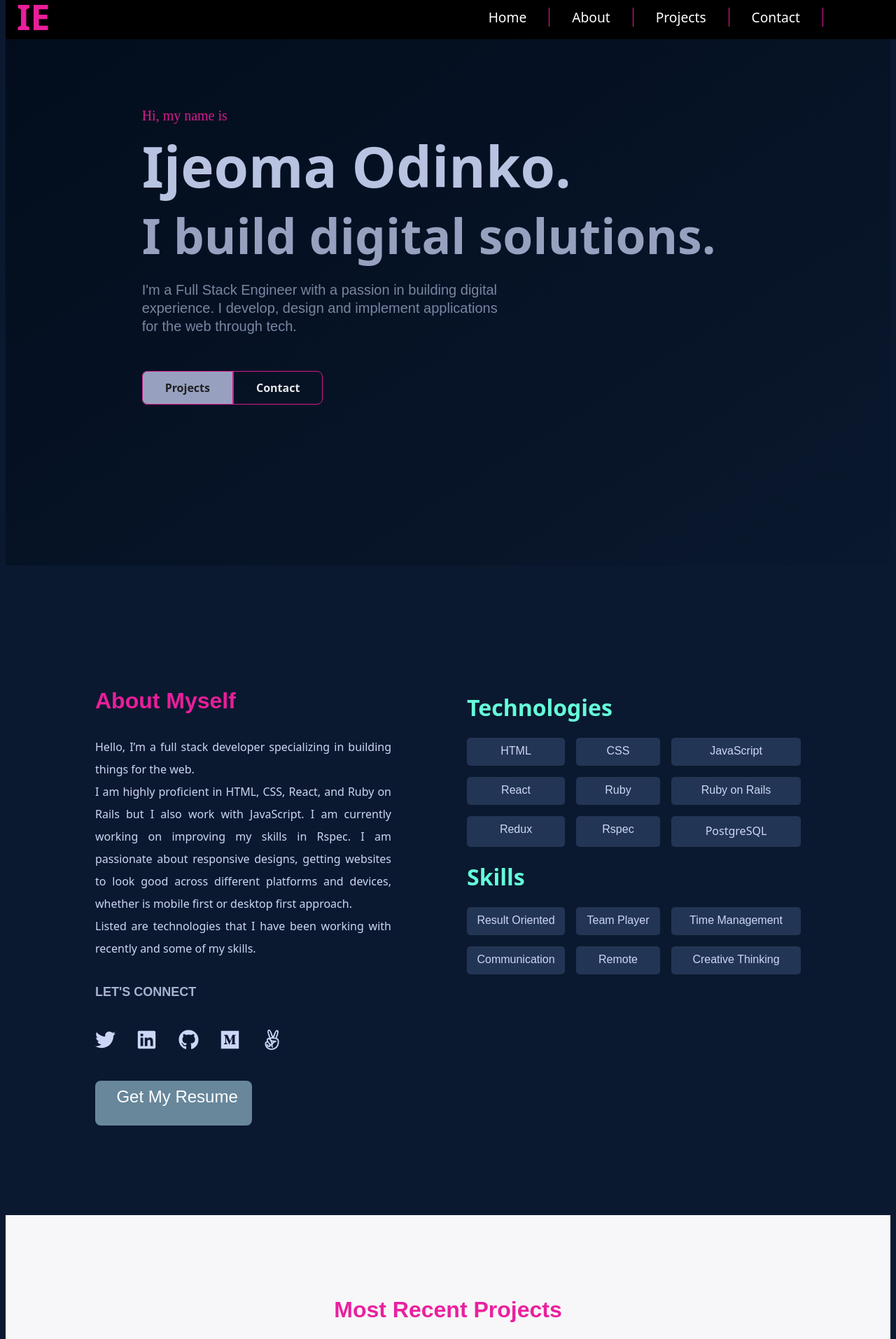
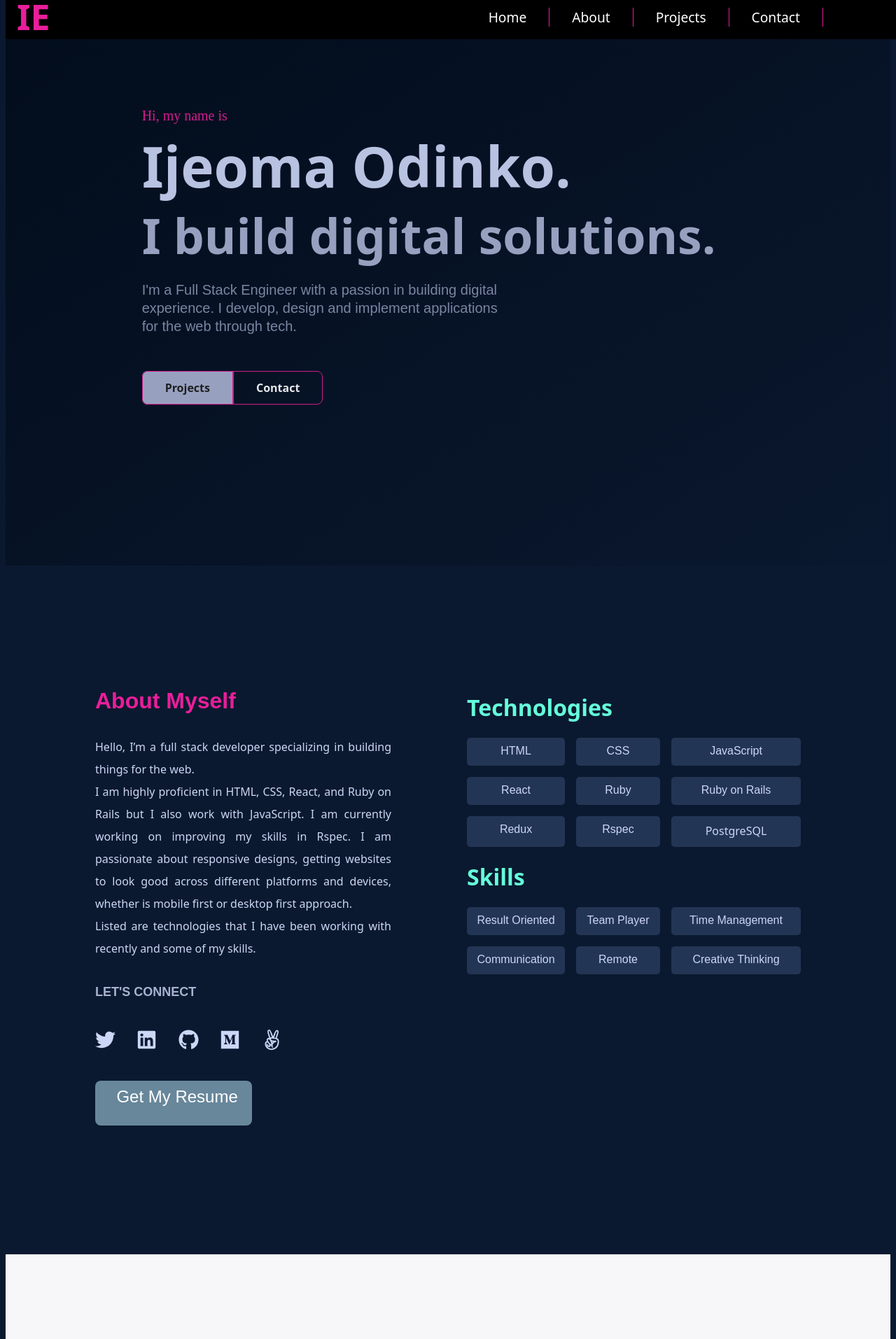
Before and after one commit to ijeomaodinko/Portfolio, a React (Create React App) app: page / in a window 1280 px wide. Shown: the top 1913 px of the page at 70% size. Built offline with nearby package versions, Linux system fonts and the light colour scheme.

Commit message:
Add files

```diff
--- a/src/components/about.css
+++ b/src/components/about.css
@@ -1,7 +1,7 @@
 .aboutContent {
     background-color: #0a192f;
     width: 100%;
-    height:112vh;
+    height:119vh;
     top: 0;
     left: 0;
     margin: auto auto;
```
